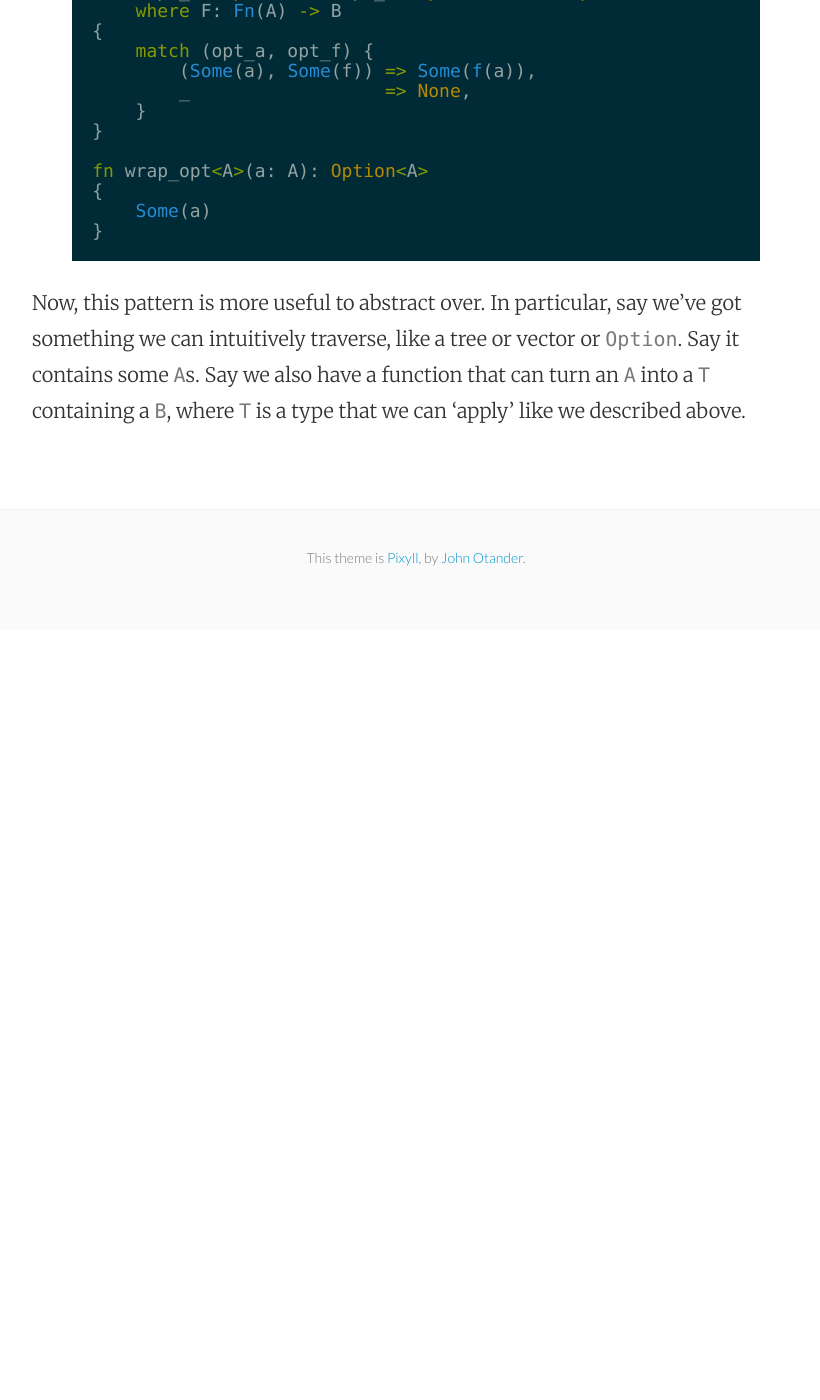
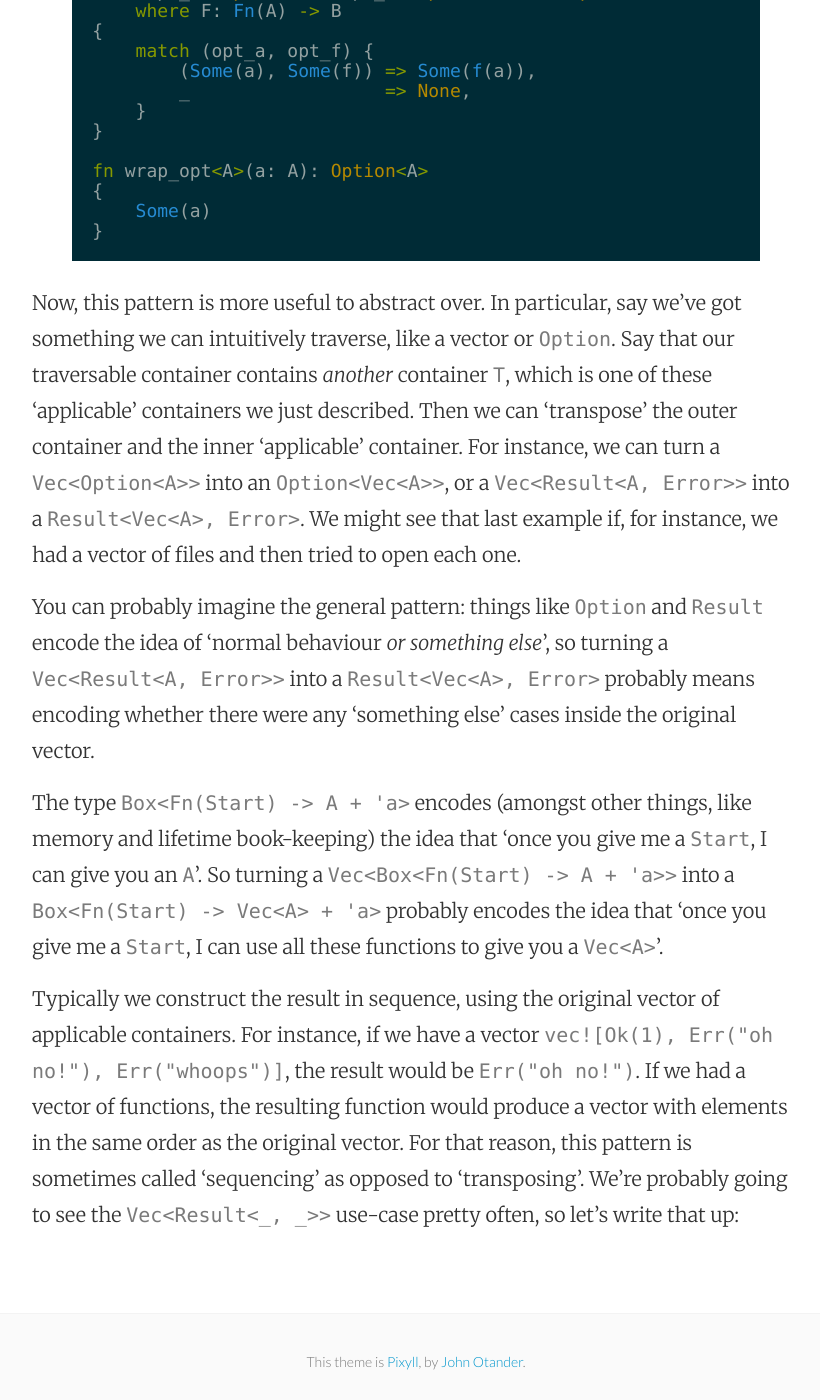
Before and after one commit to pierzchalski/pierzchalski.github.io, a Jekyll site: the page built from _posts/2015-05-16-HKT-in-Rust-today.md, in a window 1280 px wide and 1400 px high, scrolled down 2918 px. Shown: the whole window, without its empty margins (224-1044 px from the left). Built offline with Jekyll 4.4.1, drawn with Linux system fonts in a browser that asks for light colours; before the commit the page ends 3548 px from its top, so only the background shows below that; some of the changed text lies outside the part shown.

```diff
--- a/_posts/2015-05-16-HKT-in-Rust-today.md
+++ b/_posts/2015-05-16-HKT-in-Rust-today.md
@@ -33,7 +33,7 @@ fn convert_vec<A, B, F>(vec: Vec<A>, fun: F) -> Vec<B>
 }
 {% endhighlight %}
 
-There's also something similar for `Option<A>`, for `Result<A, Err>`, for pairs `(First, A)`, and (I think this one is kind of cool) for `Box<Fn(Start) -> A>`:
+There's also something similar for `Option<A>`, for `Result<A, Error>`, for pairs `(First, A)`, and (I think this one is kind of cool) for `Box<Fn(Start) -> A>`:
 
 {% highlight rust %}
 fn main() {
@@ -108,6 +108,20 @@ fn wrap_opt<A>(a: A): Option<A>
 }
 {% endhighlight %}
 
-Now, this pattern is more useful to abstract over. In particular, say we've got something we can intuitively traverse, like a tree or vector or `Option`.
-Say it contains some `A`s.
-Say we also have a function that can turn an `A` into a `T` containing a `B`, where `T` is a type that we can 'apply' like we described above.
+Now, this pattern is more useful to abstract over. In particular, say we've got something we can intuitively traverse, like a vector or `Option`.
+Say that our traversable container contains _another_ container `T`, which is one of these 'applicable' containers we just described.
+Then we can 'transpose' the outer container and the inner 'applicable' container.
+For instance, we can turn a `Vec<Option<A>>` into an `Option<Vec<A>>`, or a `Vec<Result<A, Error>>` into a `Result<Vec<A>, Error>`.
+We might see that last example if, for instance, we had a vector of files and then tried to open each one.
+
+You can probably imagine the general pattern:
+things like `Option` and `Result` encode the idea of 'normal behaviour _or something else_', so turning a `Vec<Result<A, Error>>` into a `Result<Vec<A>, Error>` probably means encoding whether there were any 'something else' cases inside the original vector.
+
+The type `Box<Fn(Start) -> A + 'a>` encodes (amongst other things, like memory and lifetime book-keeping) the idea that 'once you give me a `Start`, I can give you an `A`'.
+So turning a `Vec<Box<Fn(Start) -> A + 'a>>` into a `Box<Fn(Start) -> Vec<A> + 'a>` probably encodes the idea that 'once you give me a `Start`, I can use all these functions to give you a `Vec<A>`'.
+
+Typically we construct the result in sequence, using the original vector of applicable containers.
+For instance, if we have a vector `vec![Ok(1), Err("oh no!"), Err("whoops")]`, the result would be `Err("oh no!")`.
+If we had a vector of functions, the resulting function would produce a vector with elements in the same order as the original vector.
+For that reason, this pattern is sometimes called 'sequencing' as opposed to 'transposing'.
+We're probably going to see the `Vec<Result<_, _>>` use-case pretty often, so let's write that up:
```
